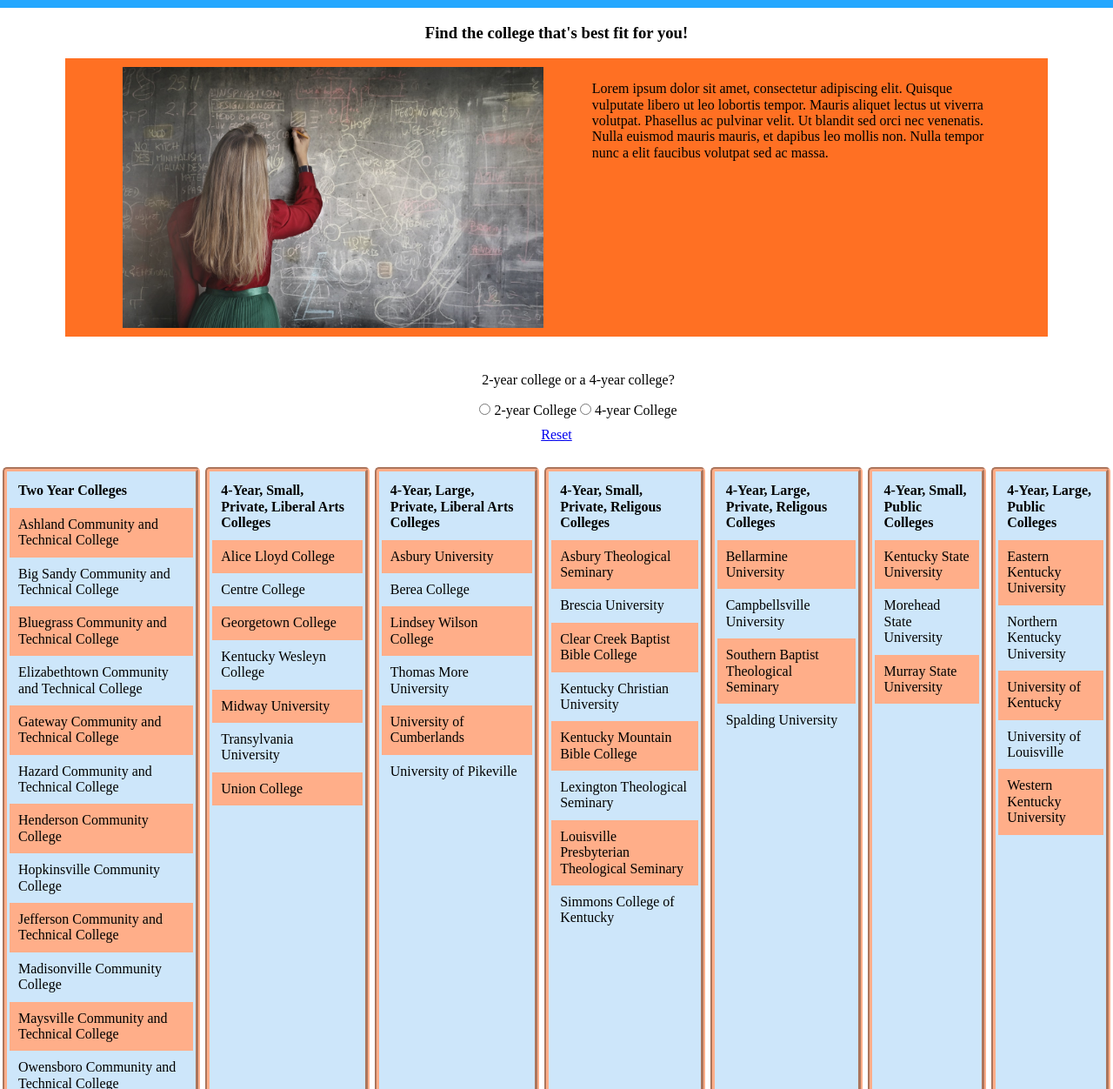
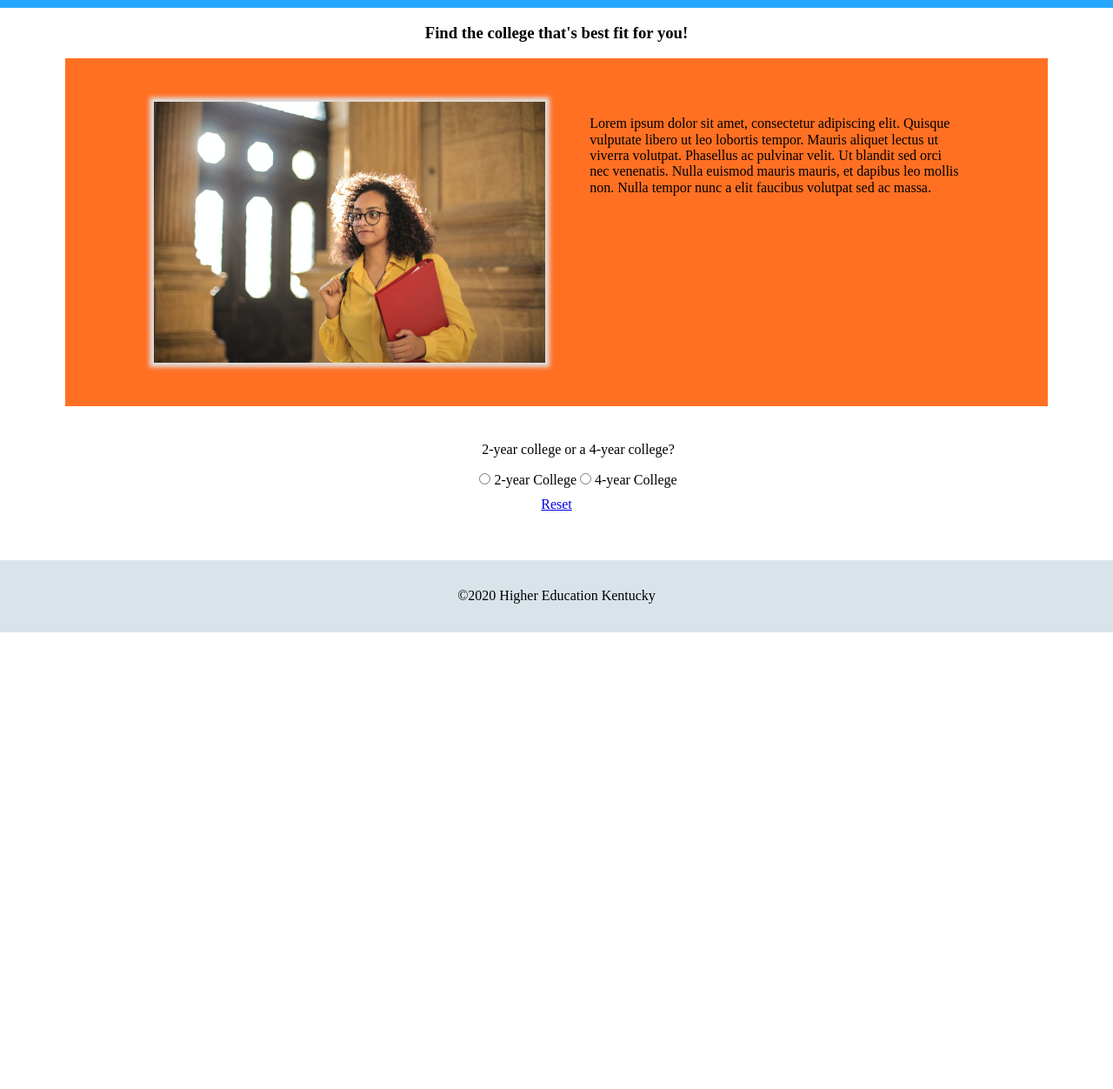
Before and after one commit to khots06/khots06.github.io, a plain HTML site: page kycolleges.html in a window 1280 px wide. Shown: the part 48-1300 px from the top of the page at 87% size. After the commit the page ends 800 px from the top, so only its background shows below. Drawn offline with Linux system fonts and the light colour scheme.

Commit message:
project reqs complete

```diff
--- a/css/main.css
+++ b/css/main.css
@@ -13,6 +13,7 @@
     display: block;
     margin-left: auto;
     margin-right: auto;
+    box-shadow: 0 0 5px 5px rgb(223, 223, 223);
 }
 
 .heading {
@@ -30,11 +31,6 @@
     text-align: center;
     margin: 10px;
 }
-
-/* .background {
-    background-image: url("../images/campus.jpg");
-    opacity: 0.5;
-} */
 
 
 
@@ -84,6 +80,18 @@ li {
     padding:10px;
 }
 
+.colleges {
+    margin-left: 15px;
+    margin-right: 15px;
+}
+
+.main-footer {
+    background: #d9e4ea;
+    padding: 2em 0;
+    margin-top: 30px;
+    text-align: center;
+}
+
 
 /*******************
 MEDIA QUERIES
@@ -95,7 +103,7 @@ MEDIA QUERIES
         flex-direction: row;
         justify-content: space-around;
         background-color: #ff7023;
-        padding: 10px;
+        padding: 50px;
         margin-left: 75px;
         margin-right: 75px;
     }
@@ -139,6 +147,7 @@ MEDIA QUERIES
         padding: 10px;
         margin-left: 75px;
         margin-right: 75px;
+        padding: 50px;
     }
 
     #myPicture {
--- a/js/main.js
+++ b/js/main.js
@@ -389,8 +389,10 @@ document.getElementById('clear-button').addEventListener('click', function() {
         }
 });
 
-//onload
-    document.getElementsByTagName('body')[0].addEventListener('load', function() {
+document.body.onload = function() {
+
+            choosePic();
+
             ["two", "four", "public", "private", "small", "large", "liberalArts", "religous"].forEach(function(id) {
                 document.getElementById(id).checked = false;
             });
@@ -398,4 +400,9 @@ document.getElementById('clear-button').addEventListener('click', function() {
             ["q2", "q3", "q4"].forEach(function(id) {
                 document.getElementById(id).style.display = "none"
             })
-    })
+
+            let clearColleges = document.getElementsByClassName("college");
+            for ( let i = 0; i < clearColleges.length; i++) {
+            clearColleges[i].style.display = "none"
+            }
+        }
--- a/kycolleges.html
+++ b/kycolleges.html
@@ -12,12 +12,12 @@
             <h1 class="title">Kentucky College Selector</h1>
             <h3 class="subtitle">Find the college that's best fit for you!</h3>
             <div class="container">
-                <img alt="Kentucky" id="myPicture">
+                <img alt="College Students" id="myPicture">
                 <p class="heading">
                     Lorem ipsum dolor sit amet, consectetur adipiscing elit. Quisque vulputate libero ut leo lobortis tempor. Mauris aliquet lectus ut viverra volutpat. Phasellus ac pulvinar velit. Ut blandit sed orci nec venenatis. Nulla euismod mauris mauris, et dapibus leo mollis non. Nulla tempor nunc a elit faucibus volutpat sed ac massa.
                 </p>
             </div>
-    </header>
+        </header>
 
         <div class="background">
             <div class="questions">
@@ -138,7 +138,11 @@
 
 
         <script src="js/main.js"></script>
+
     </body>
 
+    <footer class="main-footer">
+        <span>&copy;2020 Higher Education Kentucky</span>
+    </footer>
 
 </html>
```
Lines whose indentation alone changed are shown as unchanged.
